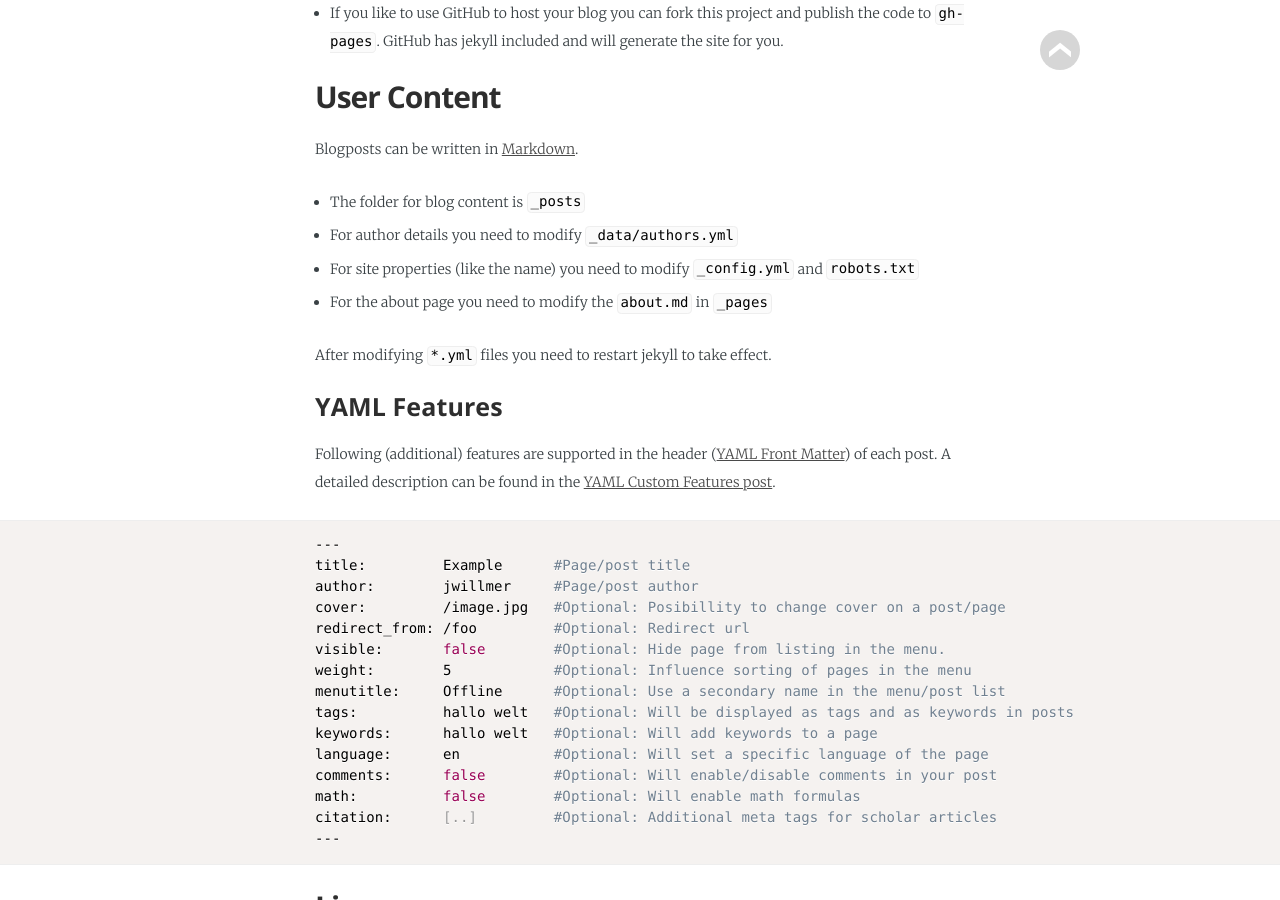
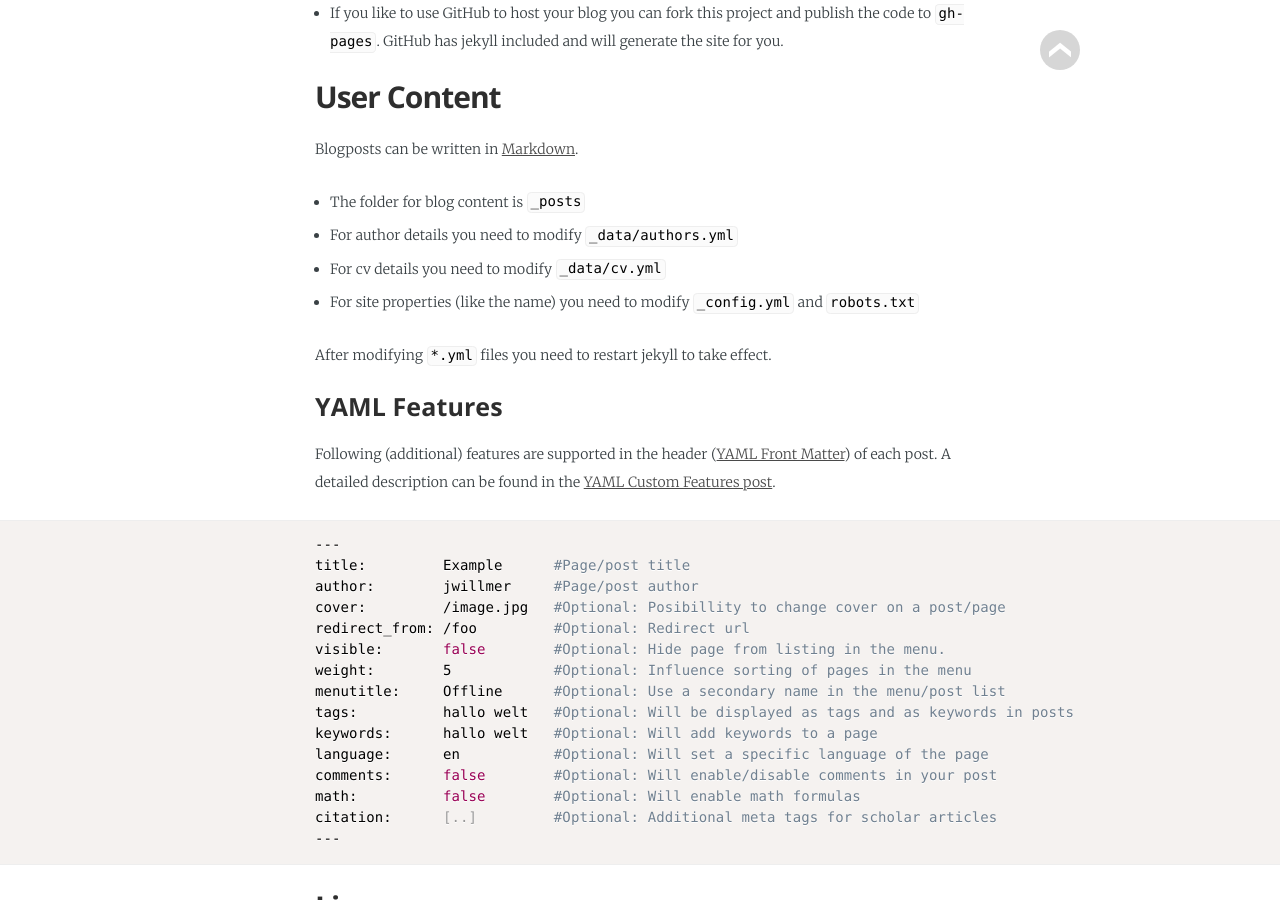
Before and after one commit to jwillmer/jekyllDecent, a Jekyll site: the page built from _posts/2016-06-08-Readme.md, in a window 1280 px wide and 900 px high, scrolled down 1618 px. Built offline with Jekyll 4.4.1, drawn with Linux system fonts in a browser that asks for light colours; some web fonts are replaced.

Commit message:
Updated readme post

```diff
--- a/_posts/2016-06-08-Readme.md
+++ b/_posts/2016-06-08-Readme.md
@@ -57,8 +57,8 @@ Blogposts can be written in [Markdown](https://de.wikipedia.org/wiki/Markdown).
 
 - The folder for blog content is `_posts`
 - For author details you need to modify `_data/authors.yml`
+- For cv details you need to modify `_data/cv.yml`
 - For site properties (like the name) you need to modify `_config.yml` and `robots.txt`
-- For the about page you need to modify the `about.md` in `_pages`
 
 After modifying `*.yml` files you need to restart jekyll to take effect.
 
```
